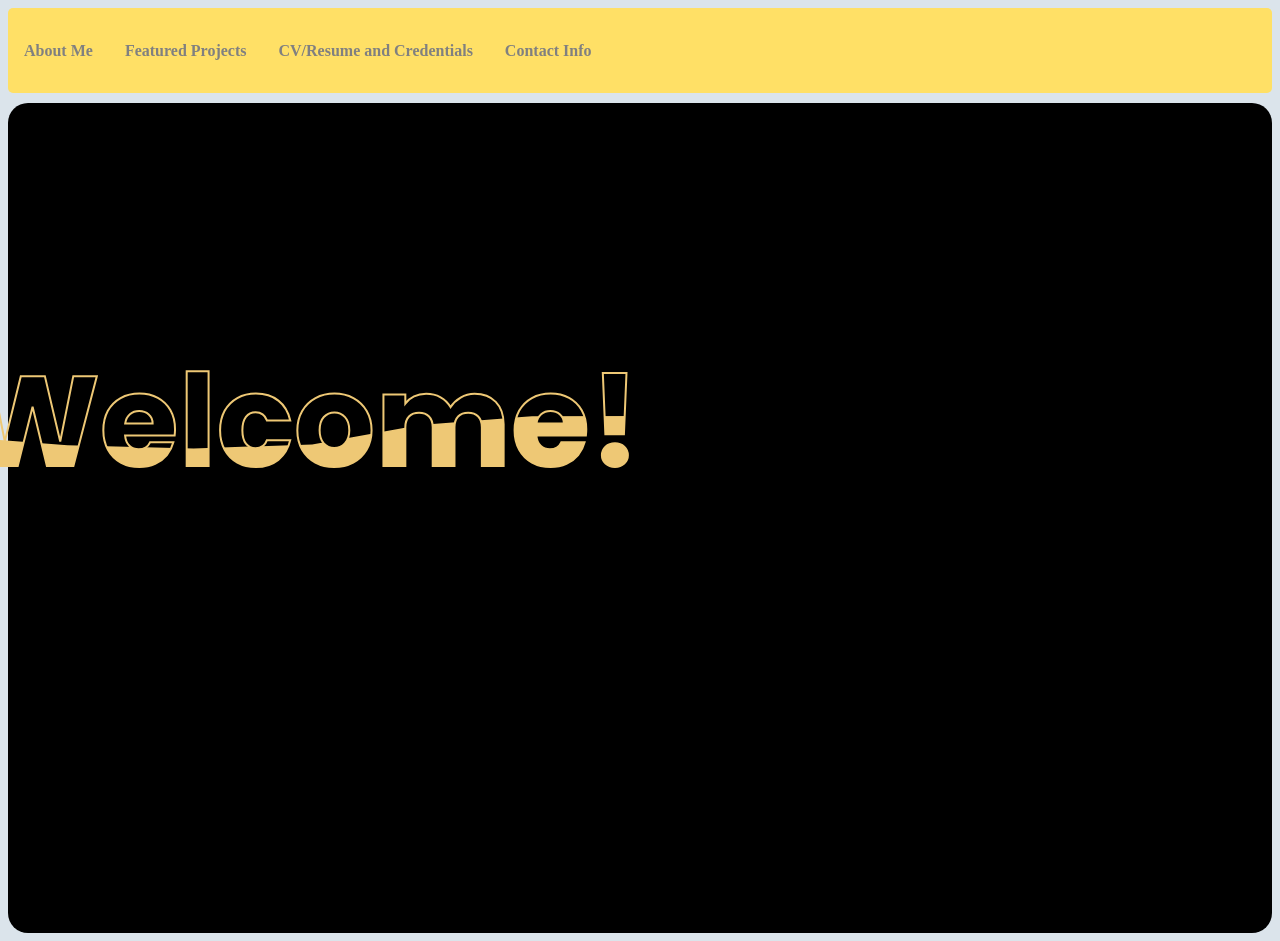
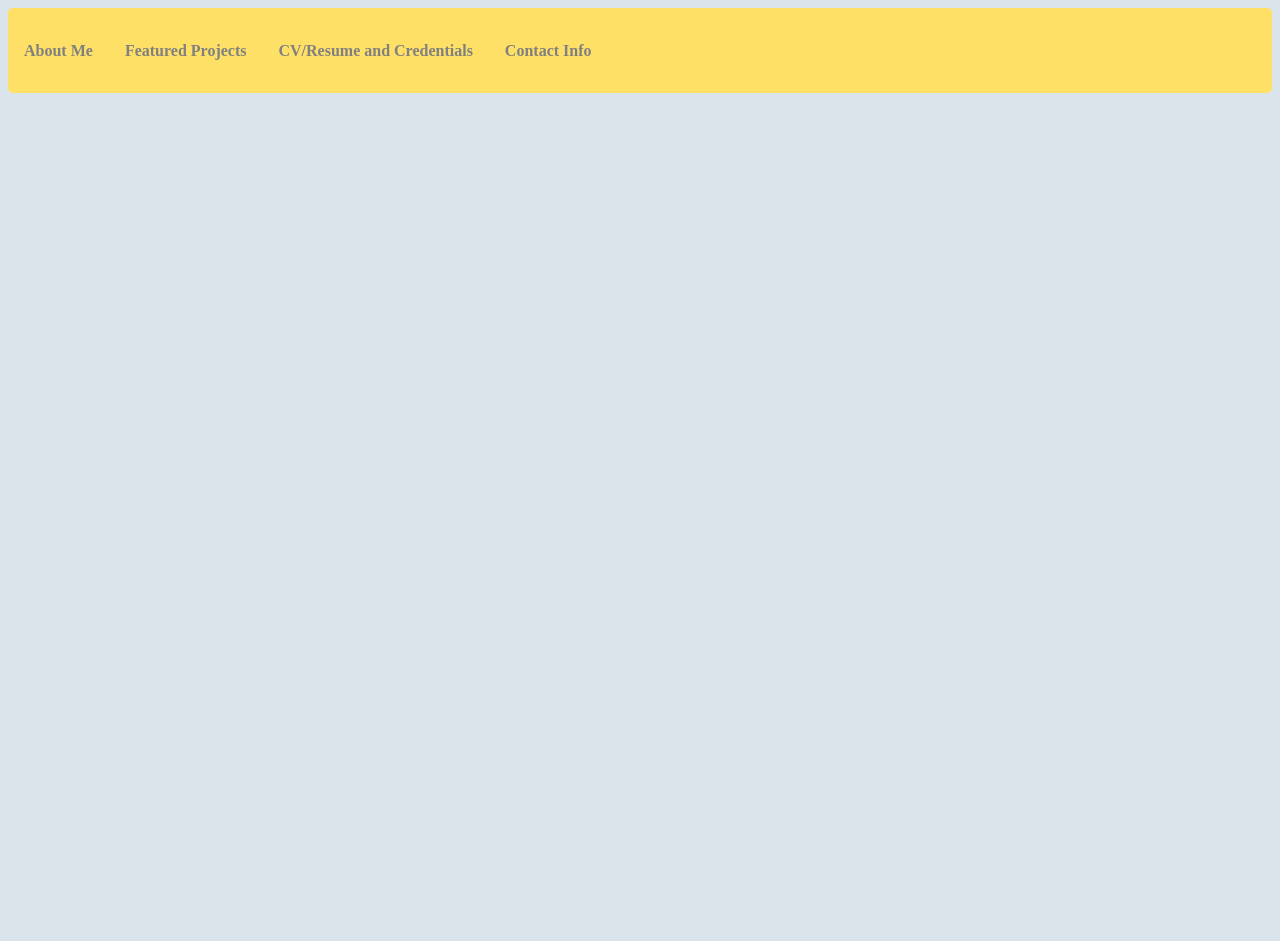
Before and after one commit to bquach1/website, a React (Create React App) app: page / in a window 1280 px wide. After the commit the page ends 800 px from the top, so only its background shows below. Built offline with nearby package versions, Linux system fonts and the light colour scheme.

Commit message:
Change default routing path

```diff
--- a/src/App.js
+++ b/src/App.js
@@ -14,7 +14,7 @@
     <Router>
     <Navbar />
     <Routes>
-        <Route exact path='/' element={<Home />} />
+        <Route exact path='/website' element={<Home />} />
         <Route exact path='/about' element={<About/>} />
         <Route exact path='/qualifications' element={<Qualifications/>} />
         <Route exact path='/links' element={<Links/>} />
```
